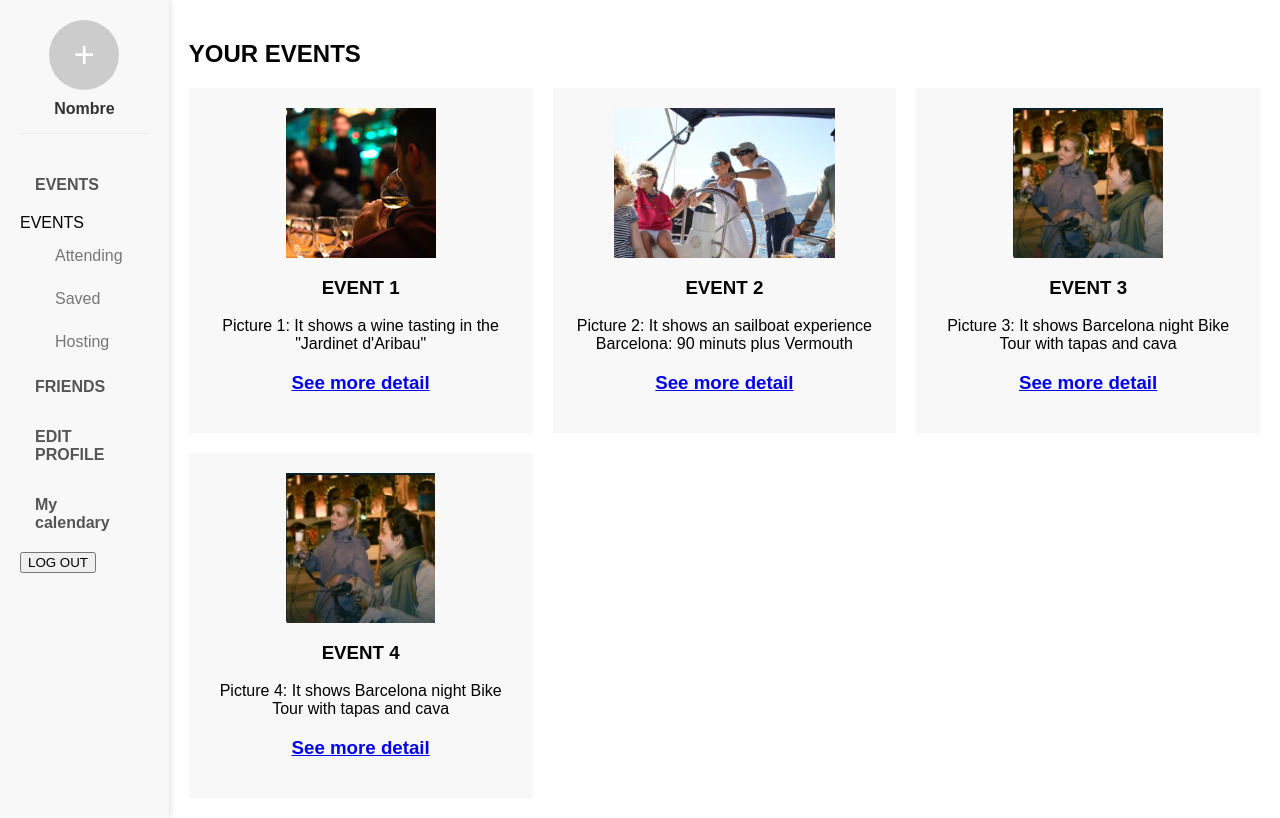
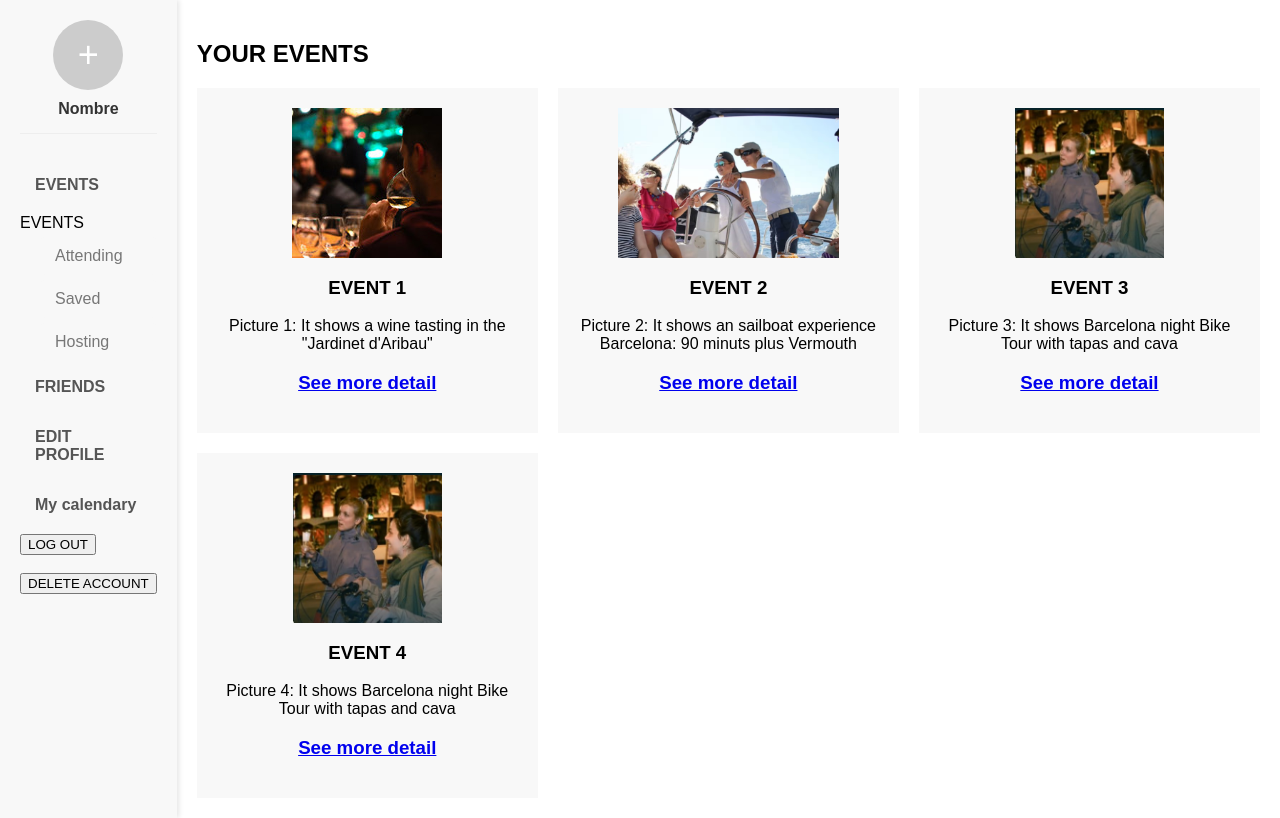
Before and after one commit to cassiuste/Proyecto_Transversal_I, a PHP site: page /profileuser.php in a window 1280 px wide. Shown: the part 60-878 px from the top of the page. Run offline with PHP 8.4, Linux system fonts and the light colour scheme; the visitor is signed in with stand-in values (Sample User, id 1).

Commit message:
Added button delete account on profileuser.php

```diff
--- a/view/profileuser.php
+++ b/view/profileuser.php
@@ -73,6 +73,9 @@ if (isset($_SESSION["logged"])) {
                     <li><a href="profileuser.php">My calendary</a></li>
                     <li><form action="../controller/UserController.php" method="post">
                         <input type="submit" value="LOG OUT" name="logout">
+                    </form></li><br>
+                    <li><form action="../controller/UserController.php" method="post">
+                        <input type="submit" value="DELETE ACCOUNT" name="delete_account">
                     </form></li>
                 </ul>
             </nav>
```
